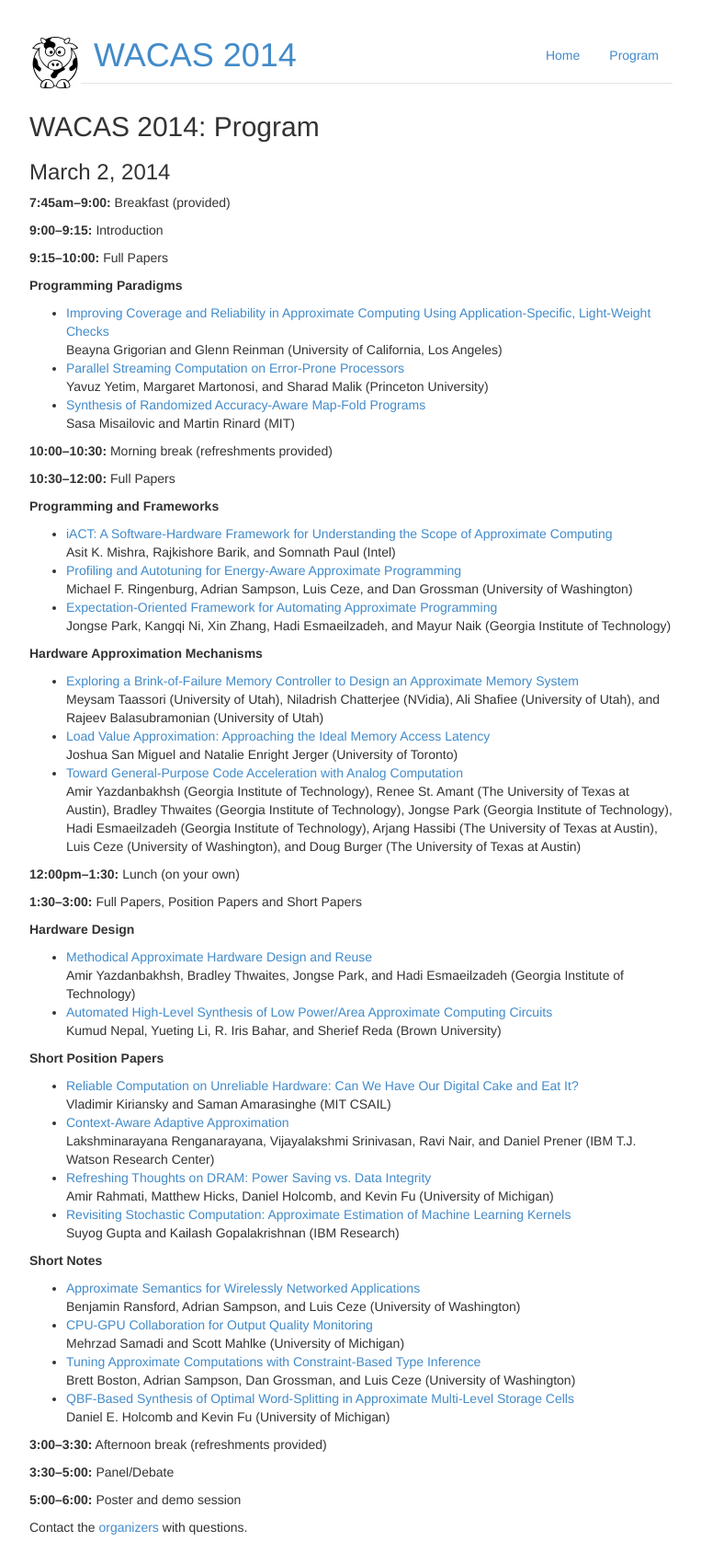
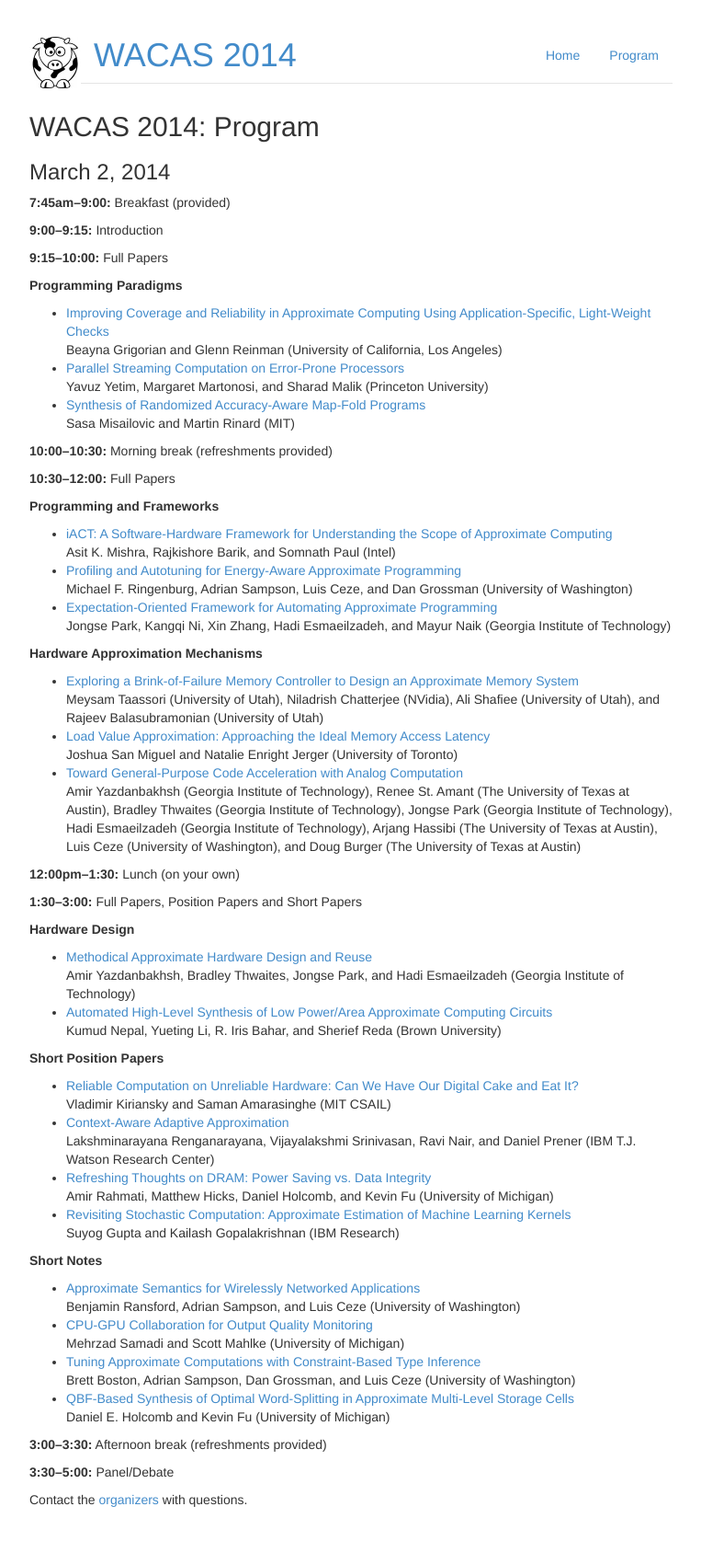
Before and after one commit to uwsampa/sampa-public, a Jekyll site: the page built from wacas14/program.md, in a window 1280 px wide. Shown: the whole page at 92% size, without its empty margins (258-1021 px from the left). Built offline with Jekyll 4.4.1, drawn with Linux system fonts in a browser that asks for light colours; Markdown is read by kramdown in place of the engine named in the settings; after the commit the page ends 1670 px from its top, so only the background shows below that.

Commit message:
remove wacas14 poster/demo sesh

```diff
--- a/wacas14/program.md
+++ b/wacas14/program.md
@@ -141,9 +141,6 @@ Afternoon break (refreshments provided)
 **3:30--5:00:**
 Panel/Debate
 
-**5:00--6:00:**
-Poster and demo session
-
 
 Contact the [organizers][] with questions.
 
```
